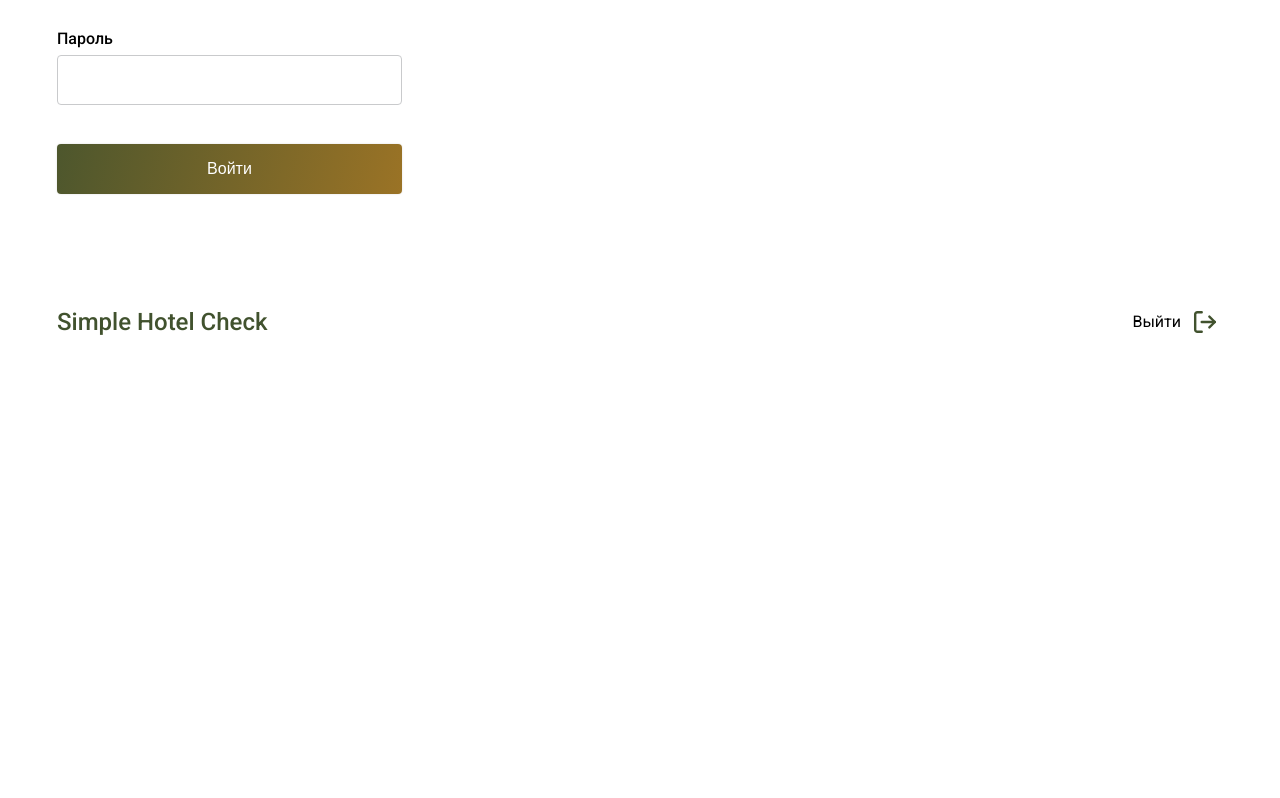
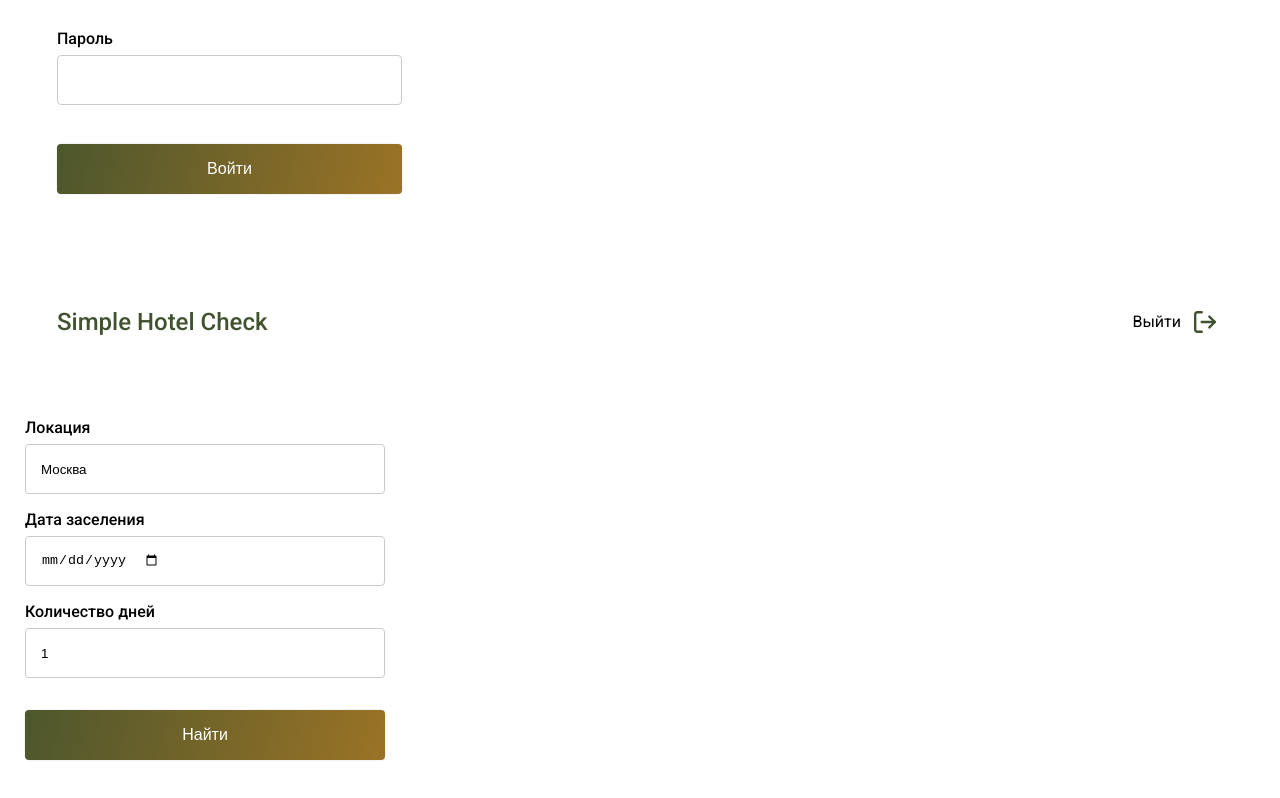
Before and after one commit to egorlatyshev11/Simple-Hotel-Check, a React (Create React App) app: page /example in a window 1280 px wide. Shown: the part 804-1602 px from the top of the page. Before the commit the page ends 1272 px from the top, so only its background shows below. Built offline with nearby package versions, Linux system fonts and the light colour scheme.

Commit message:
feat filter feature

```diff
--- /dev/null
+++ b/src/features/Filter/Filter.tsx
@@ -0,0 +1,30 @@
+import React from "react";
+
+import { Button, Card, Input } from "components";
+
+import s from "./filter.module.scss";
+
+const Filter = () => {
+  return (
+    <Card className={s.container}>
+      <form className={s.form}>
+        <Input value="Москва" onChange={() => {}} label="Локация" />
+        <Input
+          value={""}
+          onChange={() => {}}
+          type="date"
+          label="Дата заселения"
+        />
+        <Input
+          value="1"
+          onChange={() => {}}
+          type="number"
+          label="Количество дней"
+        />
+      </form>
+      <Button onClick={() => {}} title="Найти" />
+    </Card>
+  );
+};
+
+export default Filter;
--- /dev/null
+++ b/src/features/Filter/filter.module.scss
@@ -0,0 +1,17 @@
+@use "styles" as *;
+
+.container {
+  max-width: 360px;
+  height: 410px;
+
+  display: flex;
+  flex-direction: column;
+}
+
+.form {
+  margin-bottom: 32px;
+
+  display: flex;
+  flex-direction: column;
+  gap: 16px;
+}
--- a/src/features/index.ts
+++ b/src/features/index.ts
@@ -1,4 +1,5 @@
 import Login from "./Login/Login";
 import Header from "./Header/Header";
+import Filter from "./Filter/Filter";
 
-export { Login, Header };
+export { Login, Header, Filter };
--- a/src/pages/ExamplePage/ExamplePage.tsx
+++ b/src/pages/ExamplePage/ExamplePage.tsx
@@ -4,7 +4,7 @@ import React, { useState } from "react";
 import s from "./examplePage.module.scss";
 
 import { Button, Card, Input } from "components";
-import { Header, Login } from "features";
+import { Filter, Header, Login } from "features";
 
 export const ExamplePage = () => {
   const [input, setInput] = useState("");
@@ -62,6 +62,10 @@ export const ExamplePage = () => {
       <div>
         <Header />
       </div>
+
+      <div>
+        <Filter />
+      </div>
     </div>
   );
 };
--- a/src/pages/LoginPage/loginPage.module.scss
+++ b/src/pages/LoginPage/loginPage.module.scss
@@ -8,7 +8,7 @@
   justify-content: center;
   align-items: center;
 
-  background: url("../../../public/assets/images/background.png") no-repeat;
+  background: url("../../assets/images/background.png") no-repeat;
   background-size: cover;
   position: relative;
 
--- a/src/styles/theme/fonts.scss
+++ b/src/styles/theme/fonts.scss
@@ -1,16 +1,14 @@
 @font-face {
   font-family: "Aktiv Grotesk Corp";
   src: local("AktivGroteskCorp-Bold"),
-    url("../../../public/assets/fonts/AktivGroteskCorp-Bold.woff")
-      format("woff");
+    url("../../assets/fonts/AktivGroteskCorp-Bold.woff") format("woff");
   font-weight: bold;
   font-style: normal;
 }
 @font-face {
   font-family: "Aktiv Grotesk Corp";
   src: local("AktivGroteskCorp-Regular"),
-    url("../../../public/assets/fonts/AktivGroteskCorp-Regular.woff")
-      format("woff");
+    url("../../assets/fonts/AktivGroteskCorp-Regular.woff") format("woff");
   font-weight: normal;
   font-style: normal;
 }
```
